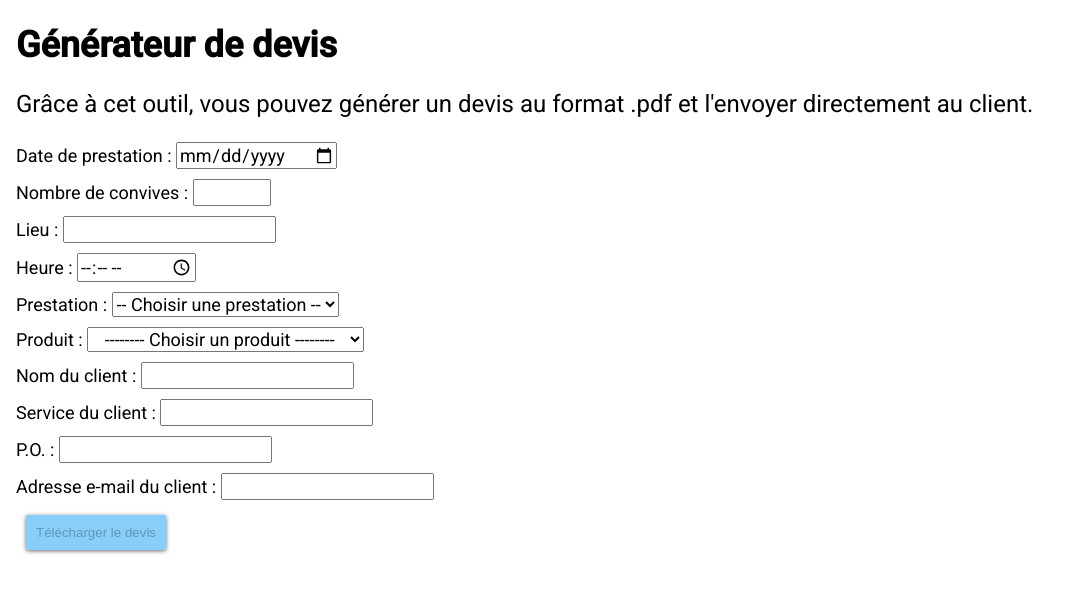
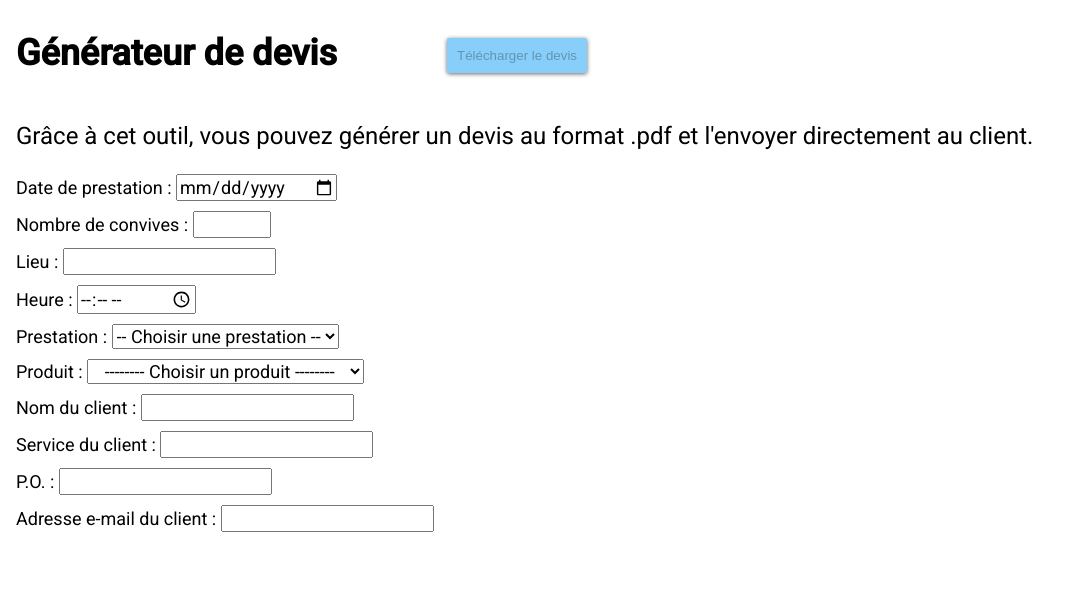
Before and after one commit to Anthony-Didier/generateur-devis, an Angular app: page / in a window 1280 px wide. Shown: the top 592 px of the page, without its empty margins (0-1079 px from the left). Built offline with nearby package versions, Linux system fonts and the light colour scheme.

Commit message:
1.01 released

```diff
--- a/src/app/app.component.html
+++ b/src/app/app.component.html
@@ -1,5 +1,29 @@
 <body>
-  <h1>Générateur de devis</h1>
+  <div>
+    <h1 style="display: inline-block">Générateur de devis</h1>
+    <div
+      style="
+        display: inline-block;
+        vertical-align: top;
+        margin-left: 100px;
+        margin-top: 20px;
+      "
+    >
+      <button
+        id="download"
+        (click)="checkPrestationAndProducts()"
+        [disabled]="createForm.invalid || isNextDisabled"
+      >
+        Télécharger le devis
+      </button>
+      <span id="popup" hidden="true" style="margin-left: 20px"
+        >Veuillez sélectionner une prestation</span
+      >
+      <!-- <span id="popup2" hidden="true"
+        >Veuillez sélectionner au moins un produit</span
+      > -->
+    </div>
+  </div>
   <p id="explication">
     Grâce à cet outil, vous pouvez générer un devis au format .pdf et l'envoyer
     directement au client.
@@ -68,6 +92,24 @@
           disabled="disabled"
           style="text-align: center"
         >
+          Petit déjeuner
+        </option>
+        <option
+          *ngFor="let produitPetitDejeuner of produitsPetitDejeuner"
+          [ngValue]="produitPetitDejeuner"
+        >
+          {{
+            produitPetitDejeuner.name +
+              " - " +
+              produitPetitDejeuner.price.toFixed(2) +
+              " €"
+          }}
+        </option>
+        <option
+          [ngValue]="undefined"
+          disabled="disabled"
+          style="text-align: center"
+        >
           Boissons (TVA 10 %)
         </option>
         <option *ngFor="let boisson10 of boissons10" [ngValue]="boisson10">
@@ -96,24 +138,6 @@
         >
           {{
             produitBuffet.name + " - " + produitBuffet.price.toFixed(2) + " €"
-          }}
-        </option>
-        <option
-          [ngValue]="undefined"
-          disabled="disabled"
-          style="text-align: center"
-        >
-          Petit déjeuner
-        </option>
-        <option
-          *ngFor="let produitPetitDejeuner of produitsPetitDejeuner"
-          [ngValue]="produitPetitDejeuner"
-        >
-          {{
-            produitPetitDejeuner.name +
-              " - " +
-              produitPetitDejeuner.price.toFixed(2) +
-              " €"
           }}
         </option>
         <option
@@ -211,18 +235,4 @@
       <input type="email" id="email" />
     </div>
   </form>
-  <button
-    id="download"
-    (click)="checkPrestation()"
-    [disabled]="createForm.invalid || isNextDisabled"
-  >
-    Télécharger le devis
-  </button>
-  <!-- <button id="addProducts" (click)="addProducts()">
-    Vérifier liste produits
-  </button> -->
-  <span id="popup" hidden="true">Veuillez sélectionner une prestation</span>
-  <span id="popup2" hidden="true"
-    >Veuillez sélectionner au moins un produit</span
-  >
 </body>
--- a/src/app/app.component.ts
+++ b/src/app/app.component.ts
@@ -74,10 +74,10 @@ export class AppComponent {
     { "name": "Oasis (2 l)", "comment": "", "price": 3.50, "quantity": 1, "tax": 10, "totalHT": 3.50 },
     { "name": "Pepsi (1,25 l)", "comment": "", "price": 3.00, "quantity": 1, "tax": 10, "totalHT": 3.00 },
     { "name": "Eau (50 cl)", "comment": "", "price": 0.26, "quantity": 1, "tax": 10, "totalHT": 0.26 },
-    { "name": "Thé", "comment": "", "price": 2.05, "quantity": 1, "tax": 10, "totalHT": 2.05 },
   ];
   produitsPetitDejeuner = [
     { "name": "Café filtre", "comment": "", "price": 3.79, "quantity": 1, "tax": 10, "totalHT": 3.79 },
+    { "name": "Thé", "comment": "", "price": 2.05, "quantity": 1, "tax": 10, "totalHT": 2.05 },
     { "name": "Gâteaux secs", "comment": "", "price": 0.50, "quantity": 1, "tax": 10, "totalHT": 0.50 },
     { "name": "Mini viennoiseries", "comment": "", "price": 1.02, "quantity": 1, "tax": 10, "totalHT": 1.02 },
     { "name": "Madeleines", "comment": "", "price": 0.80, "quantity": 1, "tax": 10, "totalHT": 0.80 },
@@ -614,28 +614,37 @@ export class AppComponent {
     return doc.save("Devis du " + currentDate + " pour le client " + name);
   }
 
-  public checkPrestation() {
+  public checkPrestationAndProducts() {
     let prestation = (<HTMLSelectElement>document.getElementById("prestation")).value;
+    let produitListStatus = (<HTMLTableElement>document.getElementById("selectionTable")).hidden;
     let message = (<HTMLSpanElement>document.getElementById("popup"));
 
     if (prestation === "none") {
       message.hidden = false
+      message.innerHTML = "Veuillez sélectionner une prestation"
     } else {
       message.hidden = true
-      this.checkProducts()
+
+      if (produitListStatus === true) {
+        message.hidden = false
+        message.innerHTML = "Veuillez sélectionner au moins un produit"
+      } else {
+        message.hidden = true
+        this.downloadInvoice()
+      }
     }
   }
 
-  public checkProducts() {
-    let produitListStatus = (<HTMLTableElement>document.getElementById("selectionTable")).hidden;
-    let message2 = (<HTMLSpanElement>document.getElementById("popup2"));
-    // console.log(produitListStatus);
+  // public checkProducts() {
+  //   let produitListStatus = (<HTMLTableElement>document.getElementById("selectionTable")).hidden;
+  //   let message2 = (<HTMLSpanElement>document.getElementById("popup2"));
+  //   // console.log(produitListStatus);
 
-    if (produitListStatus === true) {
-      message2.hidden = false
-    } else {
-      message2.hidden = true
-      this.downloadInvoice()
-    }
-  }
+  //   if (produitListStatus === true) {
+  //     message2.hidden = false
+  //   } else {
+  //     message2.hidden = true
+  //     this.downloadInvoice()
+  //   }
+  // }
 }
```
Also changed, not shown: 1 other file (tests, documents, lock files or other folders).
